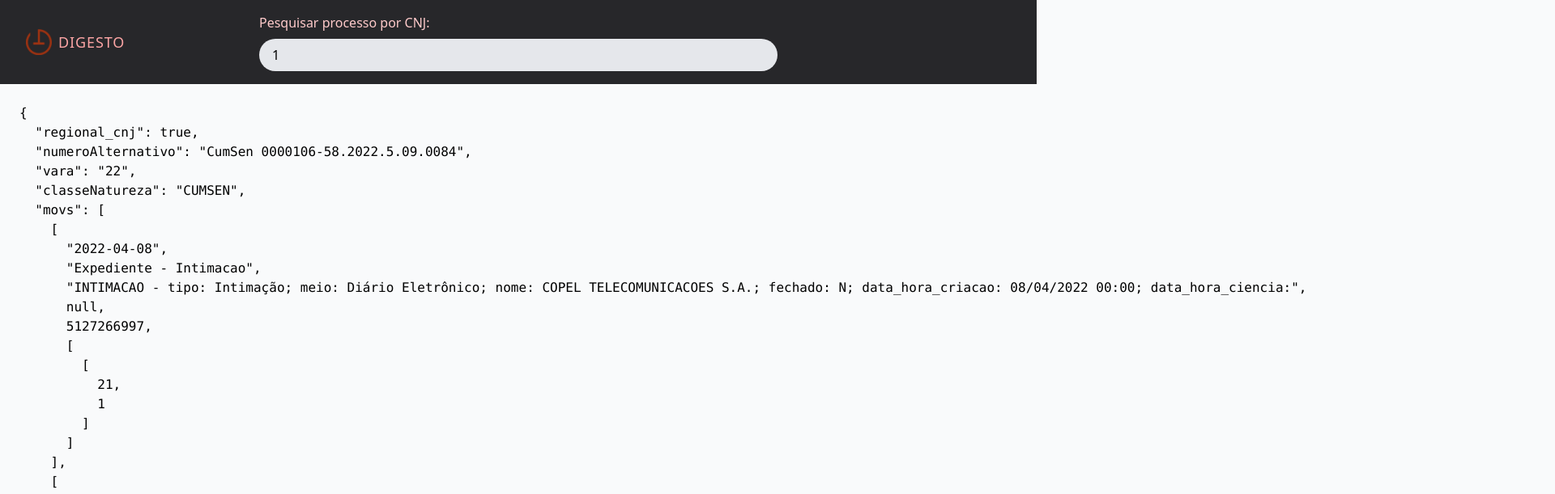
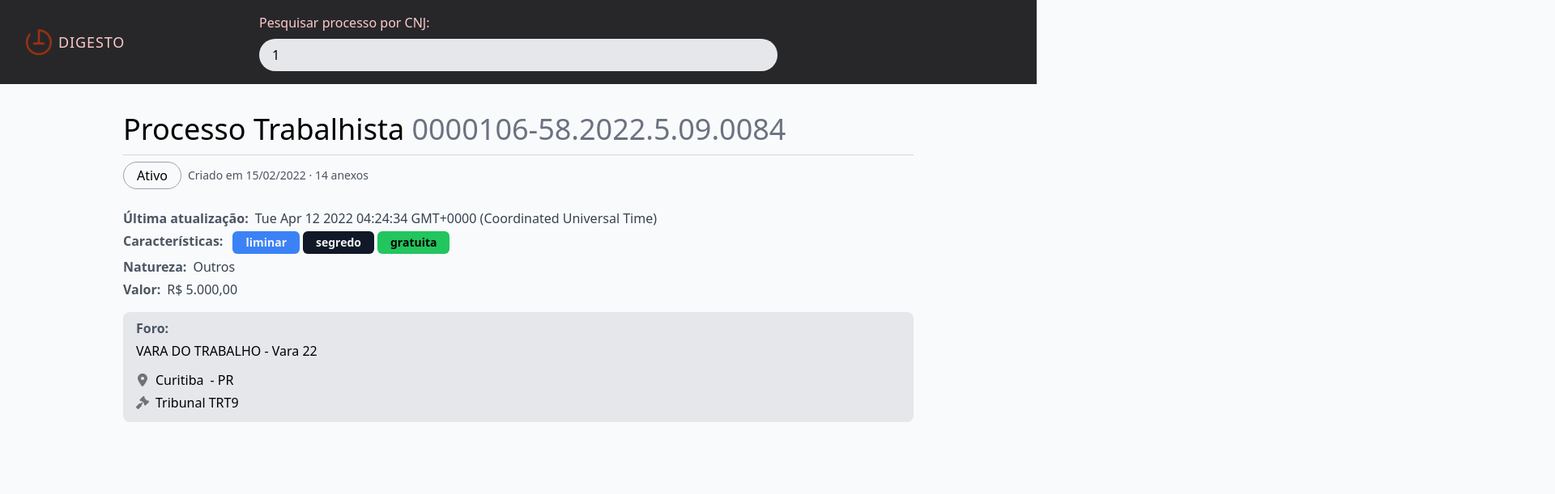
Before and after one commit to MikeFP/jusbrasil-teste-frontend, a Vue app: page /search/1 in a window 1280 px wide. Shown: the top 611 px of the page at 81% size, 1920 px wide, since content can reach past the window. Built offline with nearby package versions, Linux system fonts and the light colour scheme.

Commit message:
ui: Basic details on SearchResult page

```diff
--- a/package.json
+++ b/package.json
@@ -10,6 +10,9 @@
     "lint": "eslint . --ext .vue,.js,.jsx,.cjs,.mjs,.ts,.tsx,.cts,.mts --fix --ignore-path .gitignore"
   },
   "dependencies": {
+    "@fortawesome/fontawesome-svg-core": "^6.1.1",
+    "@fortawesome/free-solid-svg-icons": "^6.1.1",
+    "@fortawesome/vue-fontawesome": "^3.0.0-5",
     "axios": "^0.27.2",
     "vue": "^3.2.33",
     "vue-router": "^4.0.14"
--- a/src/classes/mocks.ts
+++ b/src/classes/mocks.ts
@@ -1,4 +1,5 @@
 import type Processo from "./processo";
 import json from "./mock-response.json";
+import dateReviver from "@/utils/date-reviver";
 
-export const processo: Processo = JSON.parse(JSON.stringify(json));
+export const processo: Processo = JSON.parse(JSON.stringify(json), dateReviver);
--- a/src/classes/movimentacao.ts
+++ b/src/classes/movimentacao.ts
@@ -8,13 +8,13 @@ export default class Movimentacao {
     id: number,
     data: Date,
     texto: string,
-    tiposAssuntos: TipoAndamento[],
+    tiposNormalizados: TipoAndamento[],
     tipo?: string,
     juiz?: string
   ) {}
 
   static parseTuple(tuple: MovimentacaoTuple) {
-    const [data, texto, tipo, juiz, id, tipos] = tuple;
+    const [data, tipo, texto, juiz, id, tipos] = tuple;
     return new Movimentacao(id, new Date(data), texto, tipos, tipo, juiz);
   }
 }
--- /dev/null
+++ b/src/components/Chip.vue
@@ -0,0 +1,14 @@
+<script setup lang="ts">
+const { dense = false } = defineProps<{
+  dense?: boolean;
+}>();
+</script>
+
+<template>
+  <div
+    class="border-gray-400 border py-1 px-4 inline-flex items-center rounded-full"
+    :class="dense ? 'px-2 py-0 text-sm rounded-md' : ''"
+  >
+    <slot />
+  </div>
+</template>
--- a/src/index.css
+++ b/src/index.css
@@ -3,13 +3,13 @@
 @tailwind utilities;
 
 h1 {
-    @apply text-5xl;
+  @apply text-5xl leading-[1.5em];
 }
 
 h2 {
-    @apply text-4xl;
+  @apply text-4xl leading-[1.75em];
 }
 
 body {
-    @apply bg-gray-50;
+  @apply bg-gray-50;
 }
--- a/src/main.ts
+++ b/src/main.ts
@@ -1,10 +1,15 @@
 import { createApp } from "vue";
 import App from "./App.vue";
 import router from "./router";
+import { library } from "@fortawesome/fontawesome-svg-core";
+import { faLocationDot, faUser, faGavel } from "@fortawesome/free-solid-svg-icons";
+import { FontAwesomeIcon } from "@fortawesome/vue-fontawesome";
 import "./index.css";
 
+library.add(faLocationDot, faUser, faGavel);
 const app = createApp(App);
 
 app.use(router);
+app.component("font-awesome-icon", FontAwesomeIcon);
 
 app.mount("#app");
--- /dev/null
+++ b/src/utils/date-reviver.ts
@@ -0,0 +1,24 @@
+const reISO = /^(\d{4})-(\d{2})-(\d{2})T(\d{2}):(\d{2}):(\d{2}(?:\.\d)*)(?:Z|(\+|-)([\d|:]*))?$/;
+const reMsAjax = /^\/Date\((d|-|.*)\)[\/|\\]$/;
+
+export default function dateReviver(key: string, value: any) {
+  // first, just make sure the property is a string:
+  if (typeof value === "string") {
+    // then, use regex to see if it's an ISO-formatted string
+    var a = reISO.exec(value);
+    if (a) {
+      // if so, Date() can parse it:
+      return new Date(value);
+    }
+    // otherwise, see if it's a wacky Microsoft-format string:
+    a = reMsAjax.exec(value);
+    if (a) {
+      // and perform some jujitsu to make use of it:
+      var b = a[1].split(/[-+,.]/);
+      return new Date(b[0] ? +b[0] : 0 - +b[1]);
+    }
+    // here, you could insert any additional tests and parse instructions you like, for other date syntaxes...
+  }
+  // important: you need to return any values you're not parsing, or they die...
+  return value;
+}
--- a/src/views/HomeView.vue
+++ b/src/views/HomeView.vue
@@ -11,7 +11,6 @@ onMounted(() => {
 });
 
 function search() {
-  console.log(cnj.value);
   if (cnj.value !== "") {
     router.push(`/search/${cnj.value}`);
   }
--- a/src/views/SearchResult.vue
+++ b/src/views/SearchResult.vue
@@ -1,10 +1,12 @@
 <script setup lang="ts">
 import type Processo from "@/classes/processo";
-import { ref } from "vue";
+import { computed, ref } from "vue";
 import SearchBar from "../components/SearchBar.vue";
+import Chip from "../components/Chip.vue";
 import { processo as mock } from "../classes/mocks";
 import { RouterLink } from "vue-router";
 import { apiStore } from "../stores/api";
+import NaturezaDg from "@/classes/naturezaDg";
 
 const props = defineProps<{
   cnj: string;
@@ -16,6 +18,58 @@ const processo = ref<Processo | null>(mock);
 // apiStore.search(cnj.value).then((res) => {
 //   list.value = res;
 // });
+
+const estadoProcesso = computed(() => {
+  const p = processo.value;
+  let estado = p.situacao ?? "Ativo";
+  if (p.arquivado) {
+    estado = "Arquivado";
+  } else if (p.extinto) {
+    estado = "Extinto";
+  }
+  return estado;
+});
+
+const classForEstado = computed(() => {
+  const estado = estadoProcesso.value;
+  let className = "";
+  if (estado == "Arquivado") {
+    className = "border-none bg-orange-400 text-white";
+  } else if (estado == "Extinto") {
+    className = "border-none bg-zinc-700 text-white";
+  } else if (estado != "Ativo") {
+    className = "border-green-300 bg-green-200";
+  }
+  return className;
+});
+
+const anexosText = computed(() => {
+  const p = processo.value;
+  const count = p.anexos?.length ?? 0;
+  let res = `${count} anexos`;
+  if (p.flag === 0) {
+    if (count > 0) {
+      res += " físicos";
+    } else {
+      res = "Processo físico";
+    }
+  }
+  return res;
+});
+
+const ultimaAtualizacao = computed(() => {
+  return processo.value.alteradoEm;
+});
+
+const natureza = computed(() => {
+  return NaturezaDg.getDescricao(processo.value.classeNatureza_dg);
+});
+
+function capitalize(value: string) {
+  let res = value.toLowerCase();
+  res = res[0].toUpperCase() + res.substring(1);
+  return res;
+}
 </script>
 
 <template>
@@ -23,17 +77,106 @@ const processo = ref<Processo | null>(mock);
     <div class="grid grid-cols-[1fr_auto_1fr] bg-zinc-800 px-6 py-4 gap-4">
       <RouterLink to="/" class="my-auto flex gap-2 items-center place-self-start p-2">
         <img src="./../assets/logo.png" alt="Logo Digesto" class="w-8 h-8" />
-        <span class="text-red-300 text-lg tracking-wider">DIGESTO</span>
+        <span class="text-red-200 text-lg tracking-wider">DIGESTO</span>
       </RouterLink>
       <div class="mx-auto flex flex-col gap-2">
         <h6 class="text-red-200">Pesquisar processo por CNJ:</h6>
         <SearchBar v-model="cnj" :dense="true" class="min-w-[50vw]"></SearchBar>
       </div>
     </div>
-    <div class="m-6">
-      <pre>{{ processo }}</pre>
+    <div class="p-6 max-w-[1024px] mx-auto">
+      <h2>
+        Processo {{ processo.area }} <span class="text-gray-500">{{ processo.numero }}</span>
+      </h2>
+      <hr class="border-t-gray-300" />
+      <div class="mt-2 flex gap-2 items-center">
+        <Chip :class="classForEstado">{{ estadoProcesso }}</Chip>
+
+        <span class="text-sm text-gray-600">
+          Criado em {{ Intl.DateTimeFormat("pt-BR").format(processo.criadoEm) }} ·
+          {{ anexosText }}
+        </span>
+      </div>
+
+      <div class="props mt-6">
+        <div><span>Última atualização:</span>{{ ultimaAtualizacao }}</div>
+        <div class="gap-1">
+          <span>Características:</span>
+          <Chip
+            v-if="processo.liminar"
+            :dense="true"
+            class="bg-blue-500 border-0 font-semibold text-gray-100"
+            >liminar</Chip
+          >
+          <Chip
+            v-if="processo.segredo_justica"
+            :dense="true"
+            class="bg-gray-900 border-0 font-semibold text-gray-100"
+            >segredo</Chip
+          >
+          <Chip
+            v-if="processo.gratuita"
+            :dense="true"
+            class="bg-green-500 border-0 font-semibold text-black"
+            >gratuita</Chip
+          >
+
+          <span v-if="!processo.gratuita && !processo.segredo_justica && !processo.liminar">-</span>
+        </div>
+        <div><span>Natureza:</span>{{ natureza }}</div>
+        <div>
+          <span>Valor:</span
+          >{{
+            Intl.NumberFormat("pt-BR", {
+              style: "currency",
+              currency: "BRL",
+            }).format(processo.valor)
+          }}
+        </div>
+      </div>
+
+      <div class="mt-4 bg-gray-200 px-4 pt-2 pb-3 rounded-lg flex flex-col gap-1">
+        <span class="label">Foro:</span>
+        {{ processo.foro }} - Vara {{ processo.vara }}
+        <div class="icon-label mt-2">
+          <font-awesome-icon icon="location-dot"></font-awesome-icon>
+          <span>{{ capitalize(processo.comarca) }}</span> - {{ processo.uf }}
+        </div>
+        <div class="icon-label" v-if="processo.juiz">
+          <font-awesome-icon icon="user"></font-awesome-icon>
+          Juiz {{ processo.juiz }}
+        </div>
+        <div class="icon-label">
+          <font-awesome-icon icon="gavel"></font-awesome-icon>
+          <span>Tribunal {{ processo.tribunal }}</span>
+        </div>
+      </div>
     </div>
   </div>
 </template>
 
-<style></style>
+<style>
+.props {
+  @apply flex flex-col gap-1;
+}
+
+.props > div {
+  @apply flex text-gray-700;
+}
+
+.props > div > span {
+  @apply label;
+}
+
+.label {
+  @apply font-semibold text-gray-600 mr-2;
+}
+
+.icon-label {
+  @apply flex gap-2 items-center;
+}
+
+.icon-label > :first-child {
+  @apply w-4 h-4 text-zinc-500;
+}
+</style>
```
Also changed, not shown: src/classes/mock-response.json, 1 other file (tests, documents, lock files or other folders).
